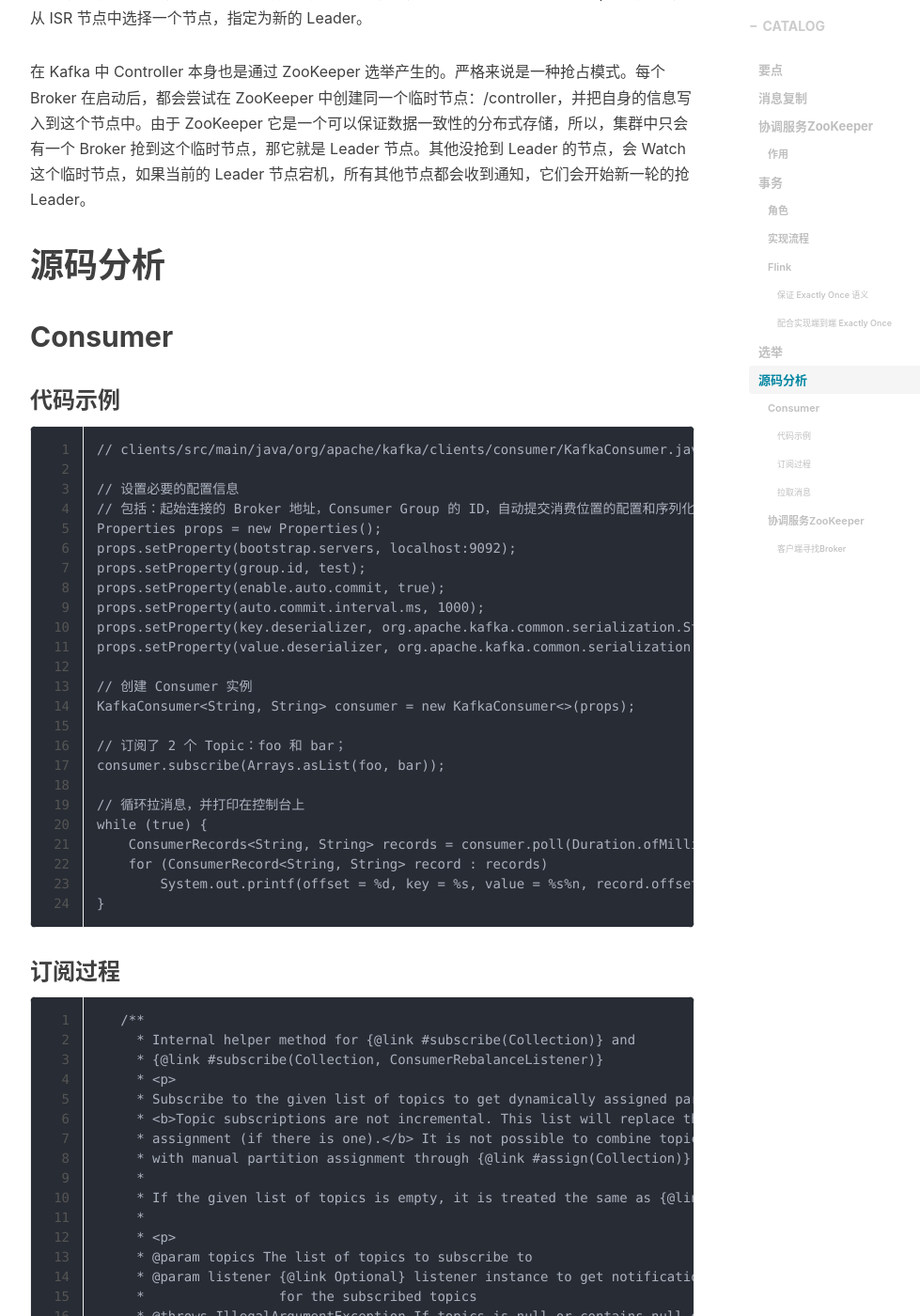
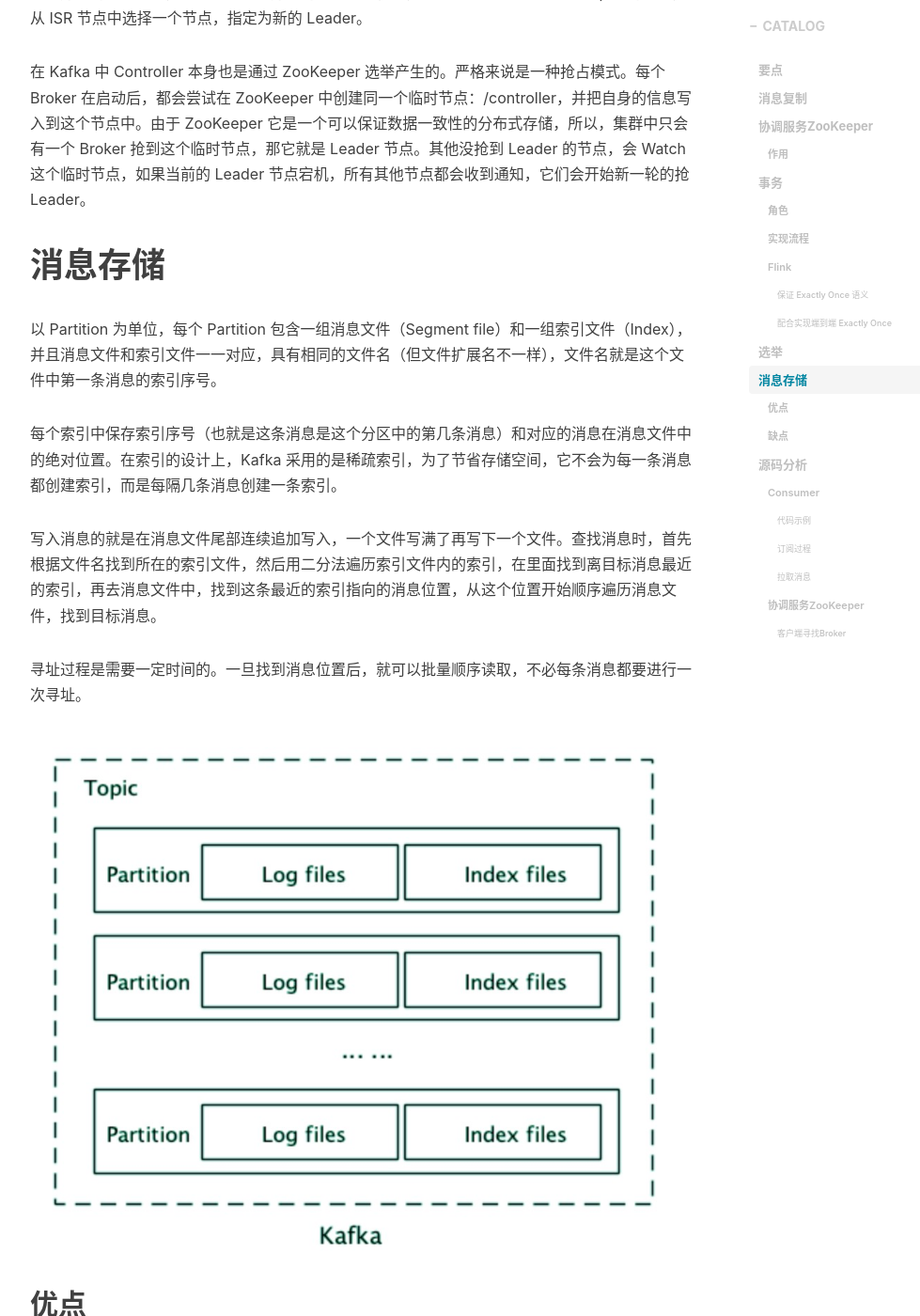
Before and after one commit to wangchanggan/wangchanggan.github.io, a Jekyll site: the page built from _posts/2025-03-19-消息队列之Kafka.md, in a window 1280 px wide and 1400 px high, scrolled down 5215 px. Shown: the whole window at 94% size, without its empty margins (233-1212 px from the left). Built offline with Jekyll 4.4.1, drawn with Linux system fonts in a browser that asks for light colours; nearby versions of some CDN libraries; comment, search, counter and statistics services are not loaded; some of the changed text lies outside the part shown.

Commit message:
消息队列之Kafka和RocketMQ（消息存储）

```diff
--- a/_posts/2025-03-19-消息队列之Kafka.md
+++ b/_posts/2025-03-19-消息队列之Kafka.md
@@ -90,6 +90,27 @@
 Kafka 分区的 Leader并不是选举出来的，而是 Controller 指定的。Kafka 使用 ZooKeeper 来监控每个分区的多个副本，如果发现某个分区的主节点宕机了，Controller 会收到 ZooKeeper 的通知，从 ISR 节点中选择一个节点，指定为新的 Leader。
 
 在 Kafka 中 Controller 本身也是通过 ZooKeeper 选举产生的。严格来说是一种抢占模式。每个Broker 在启动后，都会尝试在 ZooKeeper 中创建同一个临时节点：/controller，并把自身的信息写入到这个节点中。由于 ZooKeeper 它是一个可以保证数据一致性的分布式存储，所以，集群中只会有一个 Broker 抢到这个临时节点，那它就是 Leader 节点。其他没抢到 Leader 的节点，会 Watch 这个临时节点，如果当前的 Leader 节点宕机，所有其他节点都会收到通知，它们会开始新一轮的抢 Leader。
+
+
+
+# 消息存储
+以 Partition 为单位，每个 Partition 包含一组消息文件（Segment file）和一组索引文件（Index），并且消息文件和索引文件一一对应，具有相同的文件名（但文件扩展名不一样），文件名就是这个文件中第一条消息的索引序号。
+
+每个索引中保存索引序号（也就是这条消息是这个分区中的第几条消息）和对应的消息在消息文件中的绝对位置。在索引的设计上，Kafka 采用的是稀疏索引，为了节省存储空间，它不会为每一条消息都创建索引，而是每隔几条消息创建一条索引。
+
+写入消息的就是在消息文件尾部连续追加写入，一个文件写满了再写下一个文件。查找消息时，首先根据文件名找到所在的索引文件，然后用二分法遍历索引文件内的索引，在里面找到离目标消息最近的索引，再去消息文件中，找到这条最近的索引指向的消息位置，从这个位置开始顺序遍历消息文件，找到目标消息。
+
+寻址过程是需要一定时间的。一旦找到消息位置后，就可以批量顺序读取，不必每条消息都要进行一次寻址。
+
+![](/img/in-post/MQ/Kafka/storage-structure.jpg)
+
+## 优点
+* 以分区为单位，粒度更细，优点是更加灵活，很容易进行数据迁移和扩容。
+* 采用了稀疏索引，节省一些存储空间。
+* 几个、十几个字节的小消息，但数量很多，稀疏索引能节省非常多的存储空间。
+
+## 缺点
+* 稀疏索引牺牲了查找性能。
 
 
 
```
Also changed, not shown: _posts/2025-03-17-消息队列之RocketMQ.md (+18 -0 lines), img/in-post/MQ/Kafka/storage-structure.jpg (added), img/in-post/MQ/RocketMQ/storage-structure.jpg (added).
